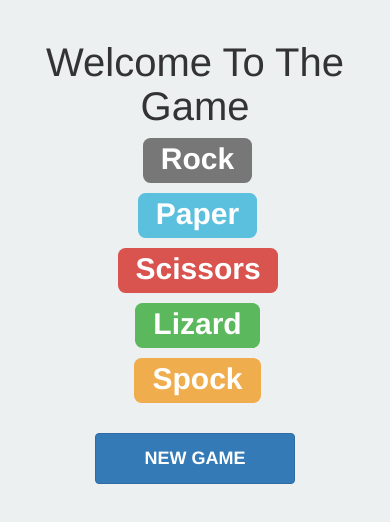
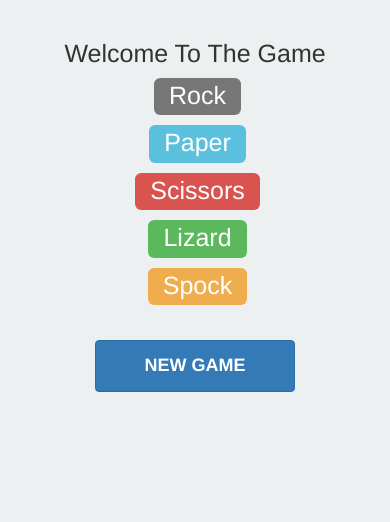
Before and after one commit to serafia/Game-rock-paper-scissors, a plain HTML site: page index.html in a window 390 px wide. Drawn offline with nearby package versions, Linux system fonts and the light colour scheme.

Commit message:
Modify style.css

```diff
--- a/style.css
+++ b/style.css
@@ -3,7 +3,7 @@ body {
 }
 
 .container {
-	padding-bottom: 5% ;
+	padding-bottom: 25px;
 	max-width: 1000px;
 }
 .title {
@@ -86,8 +86,12 @@ body {
 
 }
 @media (max-width: 991px) {
-	.title {
-		font-size: 30px;
+	.title h3 {
+		font-size: 25px;
+	}
+	.title .myLabels .label {
+		font-size: 25px;
+		font-weight: 400;
 	}
 	.container {
 		padding-right: 5%;
```
